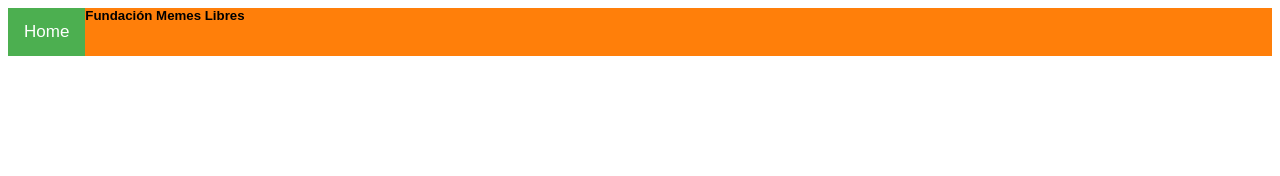
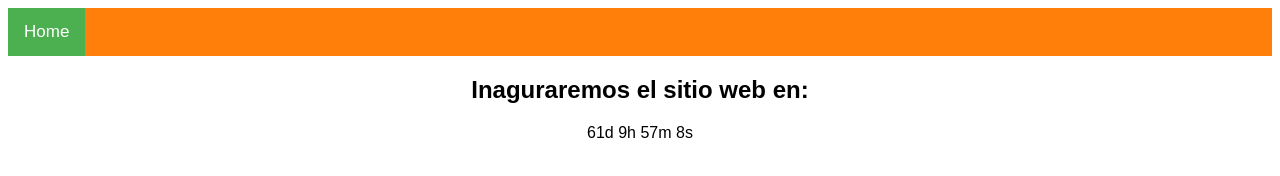
Before and after one commit to pabdani/fundacionmemeslibres, a plain HTML site: page index.html in a window 1280 px wide. Drawn offline with Linux system fonts and the light colour scheme.

Commit message:
Update index.html

```diff
--- a/index.html
+++ b/index.html
@@ -5,8 +5,44 @@
   </head>
   <body>
     <div class="topnav">
-      <h5 style="display: inline; align: left;">Fundación Memes Libres</h5>
       <a class="active" href="#home">Home</a>
+    </div>
+    <div align="center">
+      <h2>Inaguraremos el sitio web en:</h2>
+      <!-- Display the countdown timer in an element -->
+      <p id="demo"></p>
+
+      <script>
+      // Set the date we're counting down to
+      var countDownDate = new Date("Jan 5, 2021 15:37:25").getTime();
+
+      // Update the count down every 1 second
+      var x = setInterval(function() {
+
+      // Get today's date and time
+      var now = new Date().getTime();
+
+      // Find the distance between now and the count down date
+      var distance = countDownDate - now;
+
+      // Time calculations for days, hours, minutes and seconds
+      var days = Math.floor(distance / (1000 * 60 * 60 * 24));
+      var hours = Math.floor((distance % (1000 * 60 * 60 * 24)) / (1000 * 60 * 60));
+      var minutes = Math.floor((distance % (1000 * 60 * 60)) / (1000 * 60));
+      var seconds = Math.floor((distance % (1000 * 60)) / 1000);
+
+      // Display the result in the element with id="demo"
+      document.getElementById("demo").innerHTML = days + "d " + hours + "h "
+      + minutes + "m " + seconds + "s ";
+
+      // If the count down is finished, write some text
+      if (distance < 0) {
+        clearInterval(x);
+        document.getElementById("demo").innerHTML = "EXPIRED";
+      }
+      }, 1000);
+      </script>
+
     </div>
   </body>
 </html>
```
